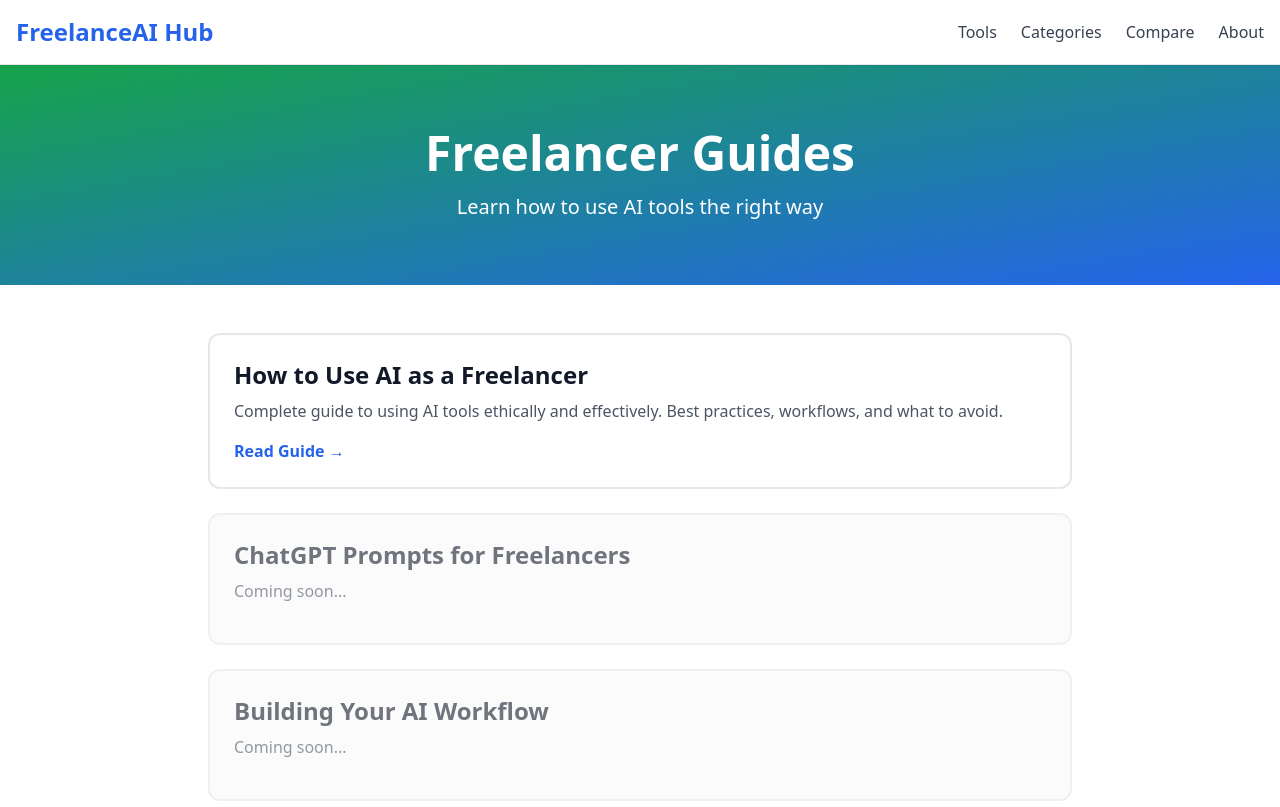
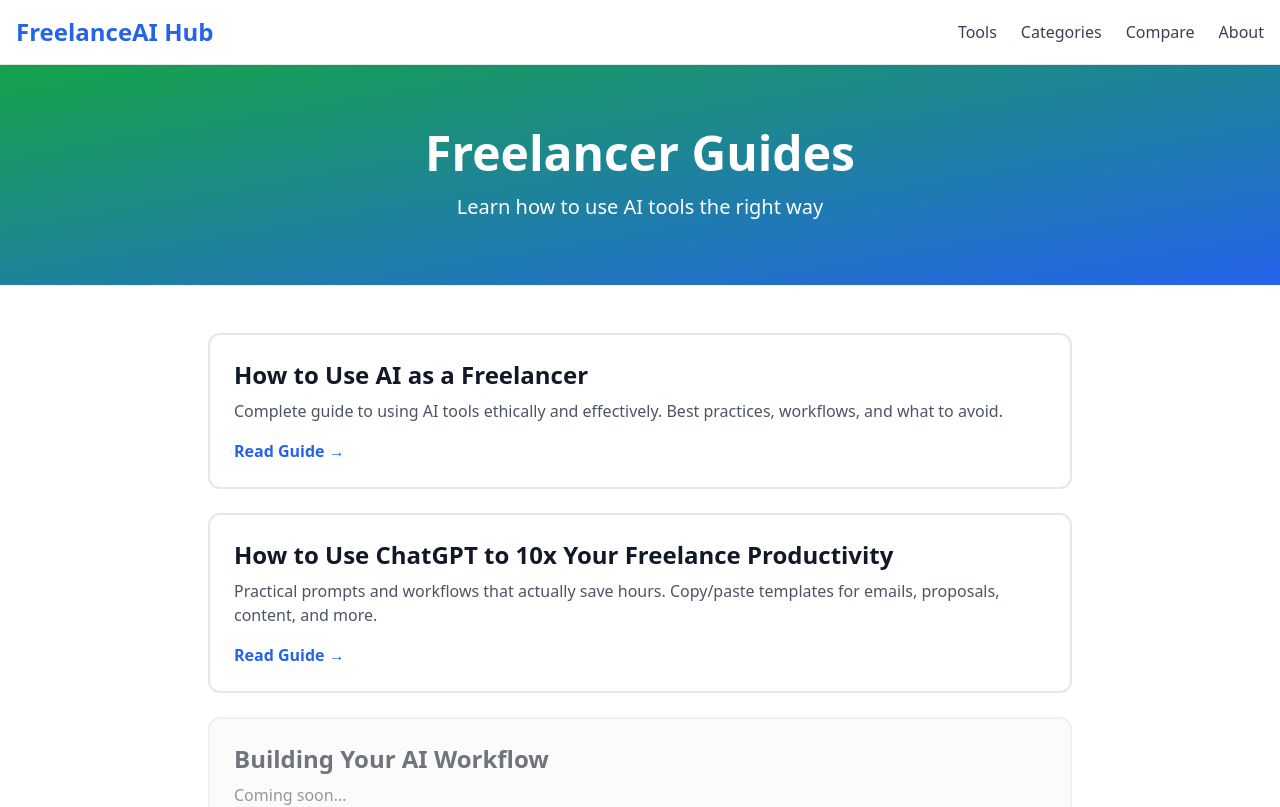
Before and after one commit to eddclawd-lang/freelance-ai-hub, a Next.js app: page /guides in a window 1280 px wide. Shown: the top 807 px of the page. Built offline with nearby package versions, Linux system fonts and the light colour scheme.

Commit message:
Update comparisons and guides pages with new content

```diff
--- a/app/comparisons/page.tsx
+++ b/app/comparisons/page.tsx
@@ -28,6 +28,12 @@ export default function ComparisonsPage() {
             <p className="text-gray-600 mb-4">Comparing two popular AI copywriting tools for freelance marketers.</p>
             <span className="text-blue-600 font-semibold">Read Comparison →</span>
           </Link>
+
+          <Link href="/comparisons/canva-vs-adobe-express" className="block bg-white border-2 border-gray-200 rounded-xl p-6 hover:border-blue-600 hover:shadow-lg transition">
+            <h2 className="text-2xl font-bold text-gray-900 mb-2">Canva vs Adobe Express</h2>
+            <p className="text-gray-600 mb-4">Which design tool gives freelancers the best ROI? Features, pricing, and real workflows compared.</p>
+            <span className="text-blue-600 font-semibold">Read Comparison →</span>
+          </Link>
         </div>
       </div>
     </main>
--- a/app/guides/page.tsx
+++ b/app/guides/page.tsx
@@ -23,10 +23,11 @@ export default function GuidesPage() {
             <span className="text-blue-600 font-semibold">Read Guide →</span>
           </Link>
 
-          <div className="block bg-gray-50 border-2 border-gray-200 rounded-xl p-6 opacity-60">
-            <h2 className="text-2xl font-bold text-gray-900 mb-2">ChatGPT Prompts for Freelancers</h2>
-            <p className="text-gray-600 mb-4">Coming soon...</p>
-          </div>
+          <Link href="/guides/chatgpt-freelance-productivity" className="block bg-white border-2 border-gray-200 rounded-xl p-6 hover:border-blue-600 hover:shadow-lg transition">
+            <h2 className="text-2xl font-bold text-gray-900 mb-2">How to Use ChatGPT to 10x Your Freelance Productivity</h2>
+            <p className="text-gray-600 mb-4">Practical prompts and workflows that actually save hours. Copy/paste templates for emails, proposals, content, and more.</p>
+            <span className="text-blue-600 font-semibold">Read Guide →</span>
+          </Link>
 
           <div className="block bg-gray-50 border-2 border-gray-200 rounded-xl p-6 opacity-60">
             <h2 className="text-2xl font-bold text-gray-900 mb-2">Building Your AI Workflow</h2>
```
